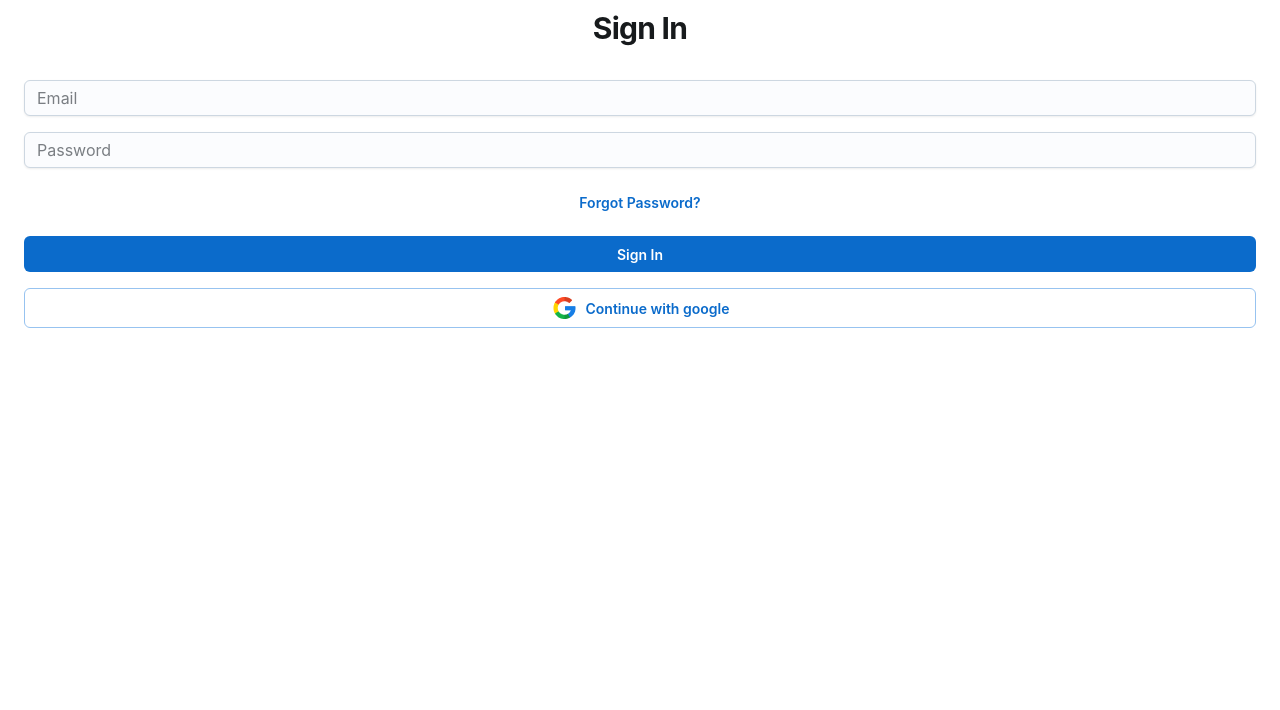
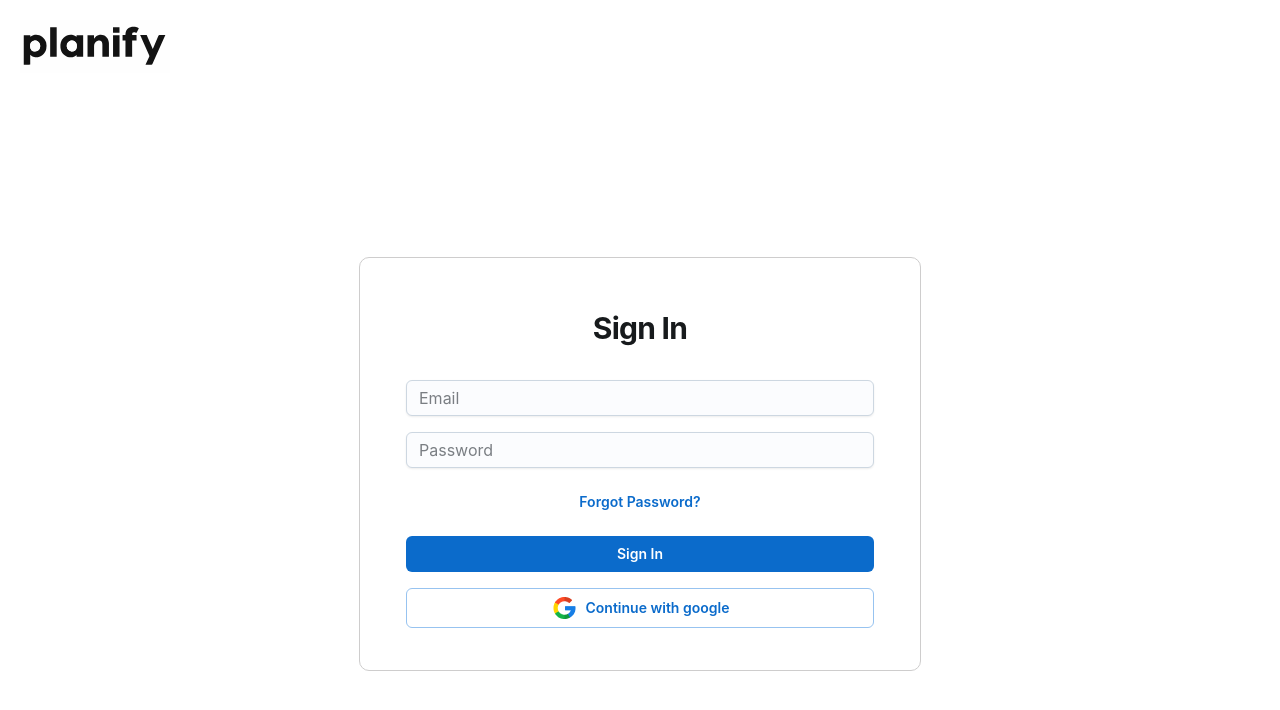
Before and after one commit to Eytan3000/appointment_client, a React (Vite) app: page /signin in a window 1280 px wide. Shown: the top 710 px of the page. Built offline with nearby package versions, Linux system fonts and the light colour scheme; no server answers.

Commit message:
nav bar position fixed. signin and creat user visual fixed

```diff
--- a/src/App.css
+++ b/src/App.css
@@ -1,17 +1,17 @@
 /* :root {
-  --primary-color: red;
+
 } */
 
 /* body { */
-  /* border-radius: 40px; */
+/* border-radius: 40px; */
 
-  /* background: var(
+/* background: var(
     --Primary,
     linear-gradient(274deg, #92a3fd 0%, #9dceff 124.45%)
   ); */
-  /* box-shadow: 0px 1px 40px 0px rgba(0, 0, 0, 0.03); */
-  /* display: flex; */
-  /* justify-content: center; */
+/* box-shadow: 0px 1px 40px 0px rgba(0, 0, 0, 0.03); */
+/* display: flex; */
+/* justify-content: center; */
 /* } */
 /*
 .mainBox {
@@ -51,3 +51,6 @@ p {
   letter-spacing: 0.048px;
   text-decoration-line: underline;
 } */
+body {
+  margin: 0;
+}
--- a/src/Website/navbar/NavbarDesktop.tsx
+++ b/src/Website/navbar/NavbarDesktop.tsx
@@ -48,11 +48,9 @@ export default function NavbarDesktop({
         justifyContent: 'space-between',
         boxShadow: '0px 2px 16px rgba(0, 0, 0, 0.1)',
         paddingBlock: '1rem',
-        paddingLeft: '2rem',
-        margin: '-1rem',
         position: 'fixed',
-        width: '98%',
-        top: visible ? '10px' : '-100px', // Toggle  top position
+        width: '100%',
+        top: visible ? '0px' : '-100px', // Toggle  top position
         zIndex: '1000',
         background: '#ffffff',
         transition: 'top 0.3s', // transition
@@ -61,7 +59,7 @@ export default function NavbarDesktop({
         <img
           src={logoSvg}
           alt="logo"
-          style={{ width: '40%', height: '100%' }}
+          style={{ width: '40%', height: '100%', marginLeft: '20px' }}
         />
       </Link>
       <div style={{ display: 'flex', gap: '1rem', marginRight: '1rem' }}>
--- a/src/components/auth/creactAccount/CreactAccount.tsx
+++ b/src/components/auth/creactAccount/CreactAccount.tsx
@@ -9,9 +9,10 @@ import {
   insertNewUserInDb,
   updateNewUser_temp_to_uid,
 } from '../../../utils/http';
+import logoSvg from '../../../assets/Images/LogoBlack.svg';
 //-----------------------------------------
 
-export default function SignIn() {
+export default function SignIn({ modal = false }: { modal?: boolean }) {
   const navigate = useNavigate();
 
   const { signup, googleSignIn, isMobile } = useAuth() || {};
@@ -95,18 +96,13 @@ export default function SignIn() {
               setAlert('Password should be at least 6 characters');
             else setAlert(errorMessage);
             // } else if (error) setAlert(error.message);
-
           } else if (error instanceof Error) {
             setAlert(error.message);
           } else if (error) {
             // Handle other types of errors or log them if needed
             console.error('Unexpected error:', error);
             setAlert('An unexpected error occurred.');
-        }
-
-
-
-          else
+          } else
             setAlert(
               `Oops! Something went wrong while trying to create your account.`
             );
@@ -121,8 +117,18 @@ export default function SignIn() {
   }
   return (
     <>
+      {!isMobile && !modal && (
+        <Link to="/">
+          <img
+            src={logoSvg}
+            alt="logo"
+            style={{ width: '150px', margin: '20px' }}
+          />
+        </Link>
+      )}
       <div>
-        {isMobile && <div
+        {isMobile && (
+          <div
             style={{
               display: 'flex',
               justifyContent: 'space-between',
@@ -139,8 +145,20 @@ export default function SignIn() {
               style={{ margin: -10 }}>
               Sign In
             </Button>
-        </div>}
-
+          </div>
+        )}
+        <div
+          style={
+            !isMobile && !modal
+              ? {
+                  maxWidth: '500px',
+                  margin: '10rem auto',
+                  border: '1px solid #cecdcd',
+                  padding: '50px 30px',
+                  borderRadius: '10px',
+                }
+              : {}
+          }>
           <Typography level="h2" textAlign="center" marginBottom={'2rem'}>
             Create Account
           </Typography>
@@ -188,15 +206,21 @@ export default function SignIn() {
                 Create Account
               </Button>
 
-            {!isMobile && <><Divider />
+              {!isMobile && (
+                <>
+                  <Divider />
                   <Typography textAlign={'center'}>OR</Typography>
 
                   <Button
                     onClick={handleGoogle}
                     variant="outlined"
-              startDecorator={<img className="google" src={google} alt="" />}>
+                    startDecorator={
+                      <img className="google" src={google} alt="" />
+                    }>
                     Continue with google
-            </Button></>}
+                  </Button>
+                </>
+              )}
 
               {alert && (
                 <Alert variant="soft" color="danger">
@@ -205,6 +229,7 @@ export default function SignIn() {
               )}
             </Stack>
           </form>
+        </div>
       </div>
     </>
   );
--- a/src/components/auth/creactAccount/CreateAccountModal.tsx
+++ b/src/components/auth/creactAccount/CreateAccountModal.tsx
@@ -29,7 +29,7 @@ export default function CreateAccountModal({
           p: 3,
           boxShadow: 'lg',
         }}>
-        <CreateAccount />
+        <CreateAccount modal={true} />
       </Sheet>
     </Modal>
   );
--- a/src/components/auth/signIn/SignIn.tsx
+++ b/src/components/auth/signIn/SignIn.tsx
@@ -5,11 +5,12 @@ import { Typography, Button, Input, Stack, Alert } from '@mui/joy';
 import { SyntheticEvent, useRef, useState } from 'react';
 import { useAuth } from '../../../context/AuthContext';
 import { FirebaseError } from 'firebase/app';
+import logoSvg from '../../../assets/Images/LogoBlack.svg';
 
-export default function SignIn() {
+export default function SignIn({ modal = false }: { modal?: boolean }) {
   const navigate = useNavigate();
   const { googleSignIn, isMobile, login } = useAuth() || {};
-
+  console.log('login:'); //removeEytan
   const [alert, setAlert] = useState<string | null>(null);
   const [loading, setLoading] = useState(false);
 
@@ -20,12 +21,11 @@ export default function SignIn() {
   async function handleSubmit(e: SyntheticEvent<HTMLFormElement, SubmitEvent>) {
     e.preventDefault();
 
-
     const email = emailRef?.current?.value;
     const password = passwordRef?.current?.value;
 
-    console.log('emailRef: ', email)
-    console.log('passwordRef: ', password)
+    console.log('emailRef: ', email);
+    console.log('passwordRef: ', password);
 
     // Data validation
     if (!email || !password) {
@@ -42,7 +42,7 @@ export default function SignIn() {
         try {
           setLoading(true);
 
-          if(!login){
+          if (!login) {
             setAlert('Login function is not available');
             return;
           }
@@ -85,6 +85,15 @@ export default function SignIn() {
   }
   return (
     <>
+      {!isMobile && !modal && (
+        <Link to="/">
+          <img
+            src={logoSvg}
+            alt="logo"
+            style={{ width: '150px', margin: '20px' }}
+          />
+        </Link>
+      )}
       {isMobile && (
         <div
           style={{
@@ -105,7 +114,18 @@ export default function SignIn() {
           </Button>
         </div>
       )}
-
+      <div
+        style={
+          !isMobile && !modal
+            ? {
+                maxWidth: '500px',
+                margin: '10rem auto',
+                border: '1px solid #cecdcd',
+                padding: '50px 30px',
+                borderRadius: '10px',
+              }
+            : {}
+        }>
         <Typography level="h2" textAlign="center" marginBottom={'2rem'}>
           Sign In
         </Typography>
@@ -145,12 +165,16 @@ export default function SignIn() {
               <Button loading={loading} type="submit" name="email-submitter">
                 Sign In
               </Button>
-            {!isMobile && <Button
+              {!isMobile && (
+                <Button
                   onClick={handleGoogle}
                   variant="outlined"
-              startDecorator={<img className="google" src={google} alt="" />}>
+                  startDecorator={
+                    <img className="google" src={google} alt="" />
+                  }>
                   Continue with google
-            </Button>}
+                </Button>
+              )}
               {alert && (
                 <Alert variant="soft" color="danger">
                   {alert}
@@ -159,6 +183,7 @@ export default function SignIn() {
             </Stack>
           </div>
         </form>
+      </div>
     </>
   );
   function handleGoogle() {
--- a/src/components/auth/signIn/SignInModal.tsx
+++ b/src/components/auth/signIn/SignInModal.tsx
@@ -29,7 +29,7 @@ export default function SignInModal({
           p: 3,
           boxShadow: 'lg',
         }}>
-        <SignIn />
+        <SignIn modal={true}/>
       </Sheet>
     </Modal>
   );
--- a/src/components/main/calendar/MainCalendar.tsx
+++ b/src/components/main/calendar/MainCalendar.tsx
@@ -2,25 +2,26 @@ import { Scheduler } from '@aldabil/react-scheduler';
 import AddAppointment from './addAppointment/AddAppointment';
 import BottomAppBar from '../BottomAppBar';
 import { useAuth } from '../../../context/AuthContext';
-import {
-  deleteAppointment,
-  fetchAppointments,
-} from '../../../utils/http';
+import { deleteAppointment, fetchAppointments } from '../../../utils/http';
 import { minutesToTimeDuration } from '../../../utils/helperFunctions';
 import { CircularProgress } from '@mui/joy';
 import SideAppColumn from '../SideAppColumn';
+// import { useNavigate } from 'react-router-dom';
 
 // export const eventsSignal = signal([]);
 
 //--------------------------------------------------
 export default function MainCalendar() {
   const { currentUser, isMobile } = useAuth() || {};
+  // const navigate = useNavigate();
   const uid = currentUser?.uid;
+  console.log('uid: ', uid); //removeEytan
+
 
   if (uid) {
     return (
       <>
-      <div style={{marginLeft:isMobile ? '':'150px'}}>
+        <div style={{ marginLeft: isMobile ? '' : '150px' }}>
           <Scheduler
             view="week"
             getRemoteEvents={() => fetchAppointments(uid)}
@@ -54,7 +55,7 @@ export default function MainCalendar() {
                 </div>
               );
             }}
-          onDelete={(id:string) => {
+            onDelete={(id: string) => {
               return new Promise((resolve, reject) => {
                 deleteAppointment(id)
                   .then(() => {
@@ -73,9 +74,11 @@ export default function MainCalendar() {
         </div>
         {isMobile && <BottomAppBar />}
         {!isMobile && <SideAppColumn />}
-
       </>
     );
+  } else {
+    // TODO: redirect to sign in
+    // navigate('/signIn');
   }
 
   return (
```
Also changed, not shown: src/Website/HomePage.tsx (+13 -6 lines), src/main.tsx (+3 -4 lines). Lines whose indentation alone changed are shown as unchanged.
